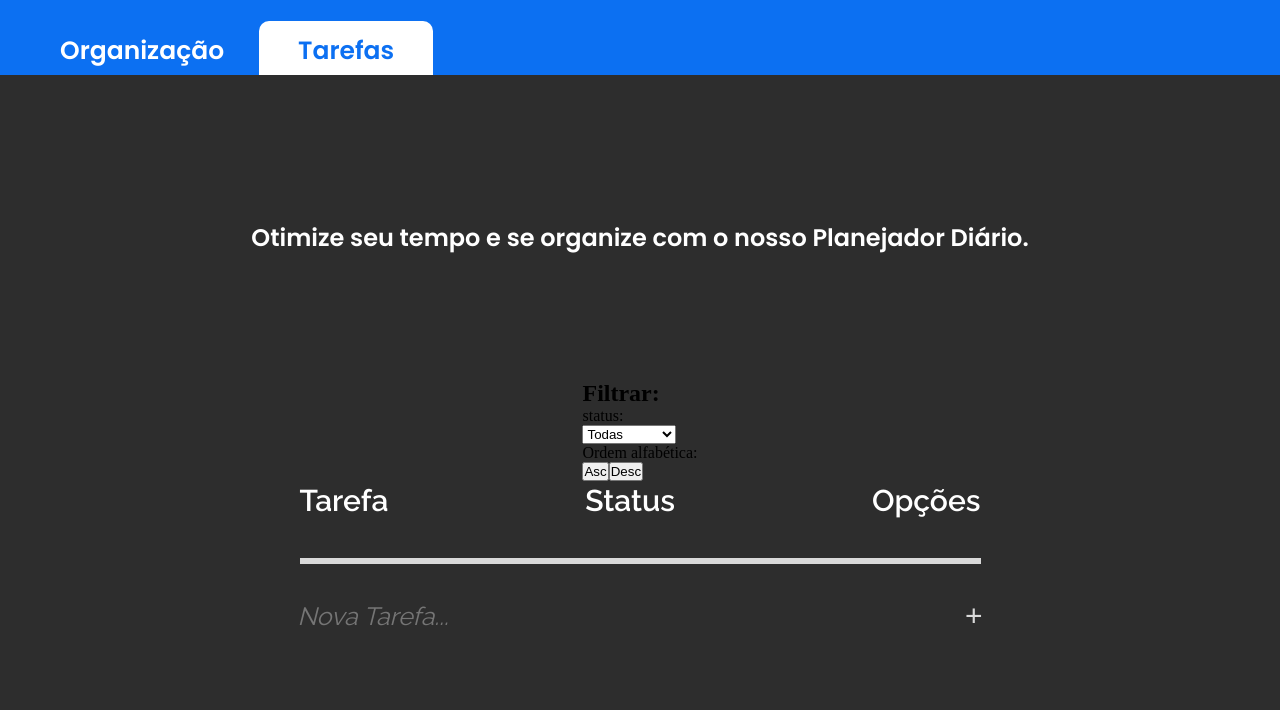
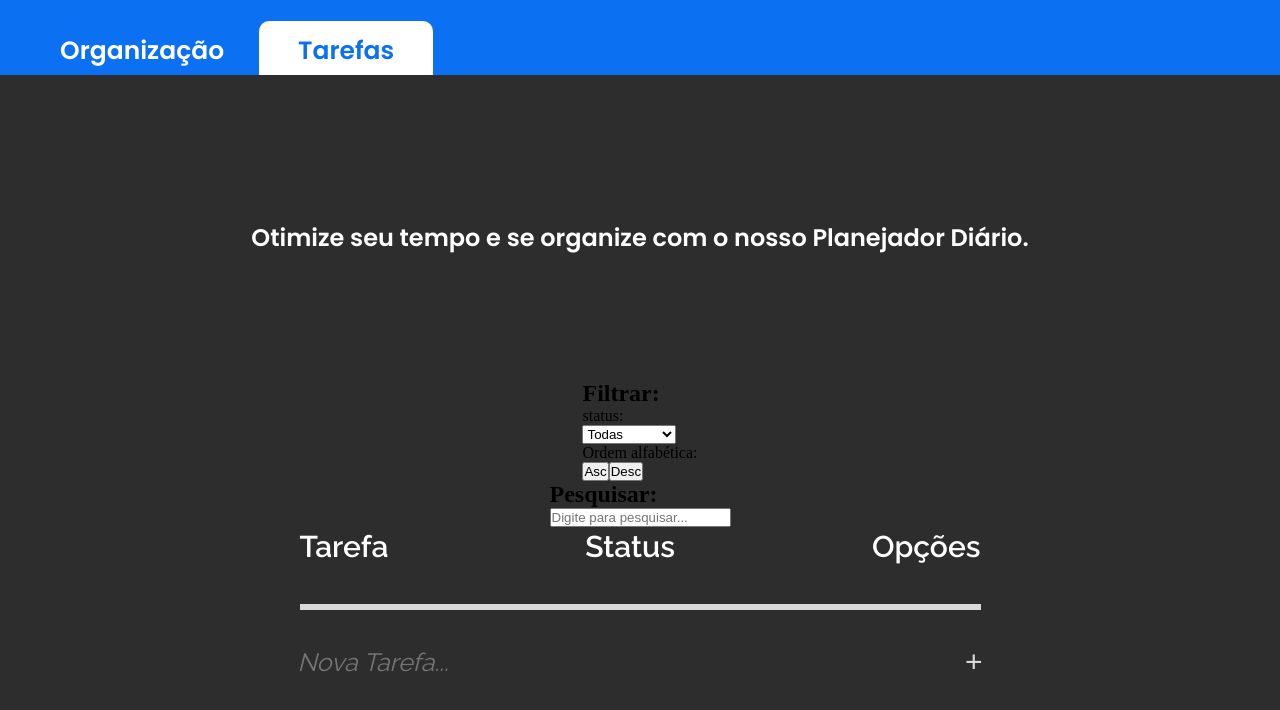
Before and after one commit to Leandro-Pinho/dnc-react-js-challenge-main, a React (Vite) app: page / in a window 1280 px wide. Shown: the top 710 px of the page. Built offline with nearby package versions, Linux system fonts and the light colour scheme.

Commit message:
criando search e separando em components

```diff
--- a/src/App.jsx
+++ b/src/App.jsx
@@ -1,10 +1,10 @@
 import React, { useEffect, useState } from "react";
 import Header from "./components/Header/Header";
-import edit from "./assets/material-symbols_edit.svg"
-import delet from "./assets/ic_round-delete.svg"
 import ModalAlert from "./components/ModalAlert/ModalAlert";
+import Filter from "./components/Filter/Filter";
+import TaskList from "./components/TaskList/TaskList";
+import Search from "./components/Search/Search";
 import "./app.scss"
-import Filter from "./components/Filter/Filter";
 
 
 function App() {
@@ -21,6 +21,8 @@ function App() {
     localStorage.setItem("todos", JSON.stringify(todos));
   }, [todos])
 
+  // state de pesquisa
+  const [search, setSearch] = useState("");
   // filtrar
   const [filter, setFilter] = useState("All");
   // ordernar
@@ -108,16 +110,7 @@ function App() {
       <h1>Otimize seu tempo e se organize com o nosso Planejador Diário.</h1>
 
       <Filter filter={filter} setFilter={setFilter} setSort={setSort} />
-
-      <table>
-        <thead >
-          <tr className="title-header">
-            <th>Tarefa { /* todos.length */}</th>
-            <th>Status</th>
-            <th>Opções</th>
-          </tr>
-        </thead>
-
+      <Search search={search} setSearch={setSearch} />
 
       <ModalAlert
         isOpen={openModalEdit}
@@ -137,39 +130,16 @@ function App() {
         onClickYes={handleDeleteClick}
       />
 
-        {todos
-          // filtro por todas e completas e incpmpletas
-          .filter((todo) => (
-            filter === "All"
-              ? true
-              : filter === "Completed"
-                ? todo.completed
-                : !todo.completed
-          ))
-
-          // ordernar por ascendente ou decendente na ordem alfabetica
-          .sort((a, b) =>
-            sort === "Asc"
-              ? a.text.localeCompare(b.text)
-              : b.text.localeCompare(a.text)
-          )
-
-          .map((task) => (
-            <>
-              <tbody key={task.id}>
-                <tr>
-                  <td className={`list ${task.completed ? "complete" : ""}`}>{task.text}</td>
-                  <td className="img-complete">{<input type="checkbox" onClick={() => completeTask(task.id)}></input>}</td>
-                  <td>
-                    {<img src={edit} onClick={() => handleOpenModalEdit(task.id)}></img>}
-                    {<img src={delet} onClick={() => handleOpenModalDelete(task.id)}></img>}
-                  </td>
-                </tr>
-              </tbody>
-            </>
-          ))}
-
-      </table>
+      <TaskList
+        key={todo.id}
+        todos={todos}
+        filter={filter}
+        sort={sort}
+        search={search}
+        handleOpenModalDelete={handleOpenModalDelete}
+        handleOpenModalEdit={handleOpenModalEdit}
+        completeTask={completeTask}
+      />
 
       <form onSubmit={handleFormSubmit}>
         <input type="text" name="todo" placeholder="Nova Tarefa..." value={todo} onChange={handleInputChange} />
--- a/src/components/ModalAlert/ModalAlert.jsx
+++ b/src/components/ModalAlert/ModalAlert.jsx
@@ -9,7 +9,7 @@ const ModalAlert = ({ isOpen, operation, title, setOpenModal, onClickYes }) => {
                 <div className='modal'>
                     <h1>{operation}</h1>
                     <p>{title}</p>
-{console.log(title)}
+
                     <div className='btn-modal'>
                         <button className='btn_not' onClick={() => setOpenModal(false)}>Não</button>
                         <button className='btn_yes' onClick={onClickYes}>Sim</button>
--- /dev/null
+++ b/src/components/Search/Search.jsx
@@ -0,0 +1,16 @@
+
+const Search = ({ search, setSearch }) => {
+    return (
+        <div className='search'>
+            <h2>Pesquisar:</h2>
+            <input
+                type="text"
+                value={search}
+                onChange={(e) => setSearch(e.target.value)}
+                placeholder="Digite para pesquisar..."
+            />
+        </div>
+    )
+}
+
+export default Search
--- /dev/null
+++ b/src/components/TaskList/TaskList.jsx
@@ -0,0 +1,59 @@
+import React from 'react'
+import edit from "../../assets/material-symbols_edit.svg"
+import delet from "../../assets/ic_round-delete.svg"
+import '../../app.scss'
+
+
+const TaskList = ({ todos, sort, filter, search, handleOpenModalDelete, handleOpenModalEdit, completeTask }) => {
+    return (
+        <>
+            <table>
+                <thead >
+                    <tr className="title-header">
+                        <th>Tarefa { /* todos.length */}</th>
+                        <th>Status</th>
+                        <th>Opções</th>
+                    </tr>
+                </thead>
+
+                {todos
+                    // filtro por todas e completas e incpmpletas
+                    .filter((todo) => (
+                        filter === "All"
+                            ? true
+                            : filter === "Completed"
+                                ? todo.completed
+                                : !todo.completed
+                    ))
+
+                    // pesquisa por titulo
+                    .filter((todo) => (
+                        todo.text.toLowerCase().includes(search.toLowerCase())
+                    ))
+
+                    // ordernar por ascendente ou decendente na ordem alfabetica
+                    .sort((a, b) =>
+                        sort === "Asc"
+                            ? a.text.localeCompare(b.text)
+                            : b.text.localeCompare(a.text)
+                    )
+
+                    .map((task) => (
+                        <tbody key={task.id}>
+                            <tr>
+                                <td className={`list ${task.completed ? "complete" : ""}`}>{task.text}</td>
+                                <td className="img-complete">{<input type="checkbox" onClick={() => completeTask(task.id)}></input>}</td>
+                                <td>
+                                    {<img src={edit} onClick={() => handleOpenModalEdit(task.id)}></img>}
+                                    {<img src={delet} onClick={() => handleOpenModalDelete(task.id)}></img>}
+                                </td>
+                            </tr>
+                        </tbody>
+                    ))}
+
+            </table>
+        </>
+    )
+}
+
+export default TaskList
```
Lines whose indentation alone changed are shown as unchanged.
